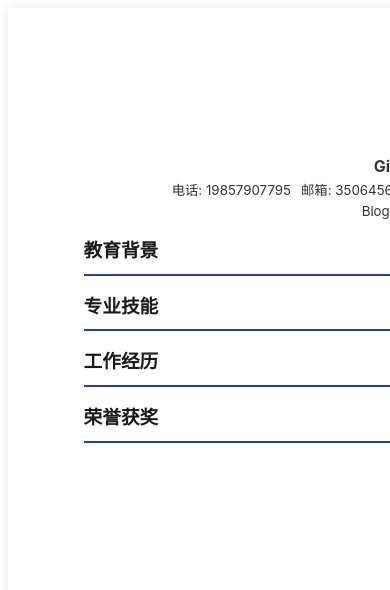
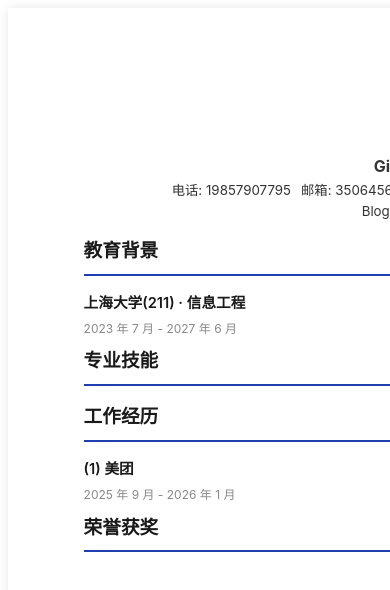
Before and after one commit to ceilf6/resume, a React (Vite) app: page / in a window 390 px wide. Shown: the top 590 px of the page. Built offline with nearby package versions, Linux system fonts and the light colour scheme.

Commit message:
feat: 优化组件库导出

```diff
--- /dev/null
+++ b/component/ItemHeader/ItemHeader.css
@@ -0,0 +1,58 @@
+/**
+ * ItemHeader 组件样式
+ * 使用 Flexbox 实现左右两端对齐布局
+ */
+
+.item-header {
+  display: flex;
+  justify-content: space-between;
+  align-items: baseline;
+  gap: 16px;
+  margin-bottom: 8px;
+}
+
+.item-header__left {
+  font-size: 11pt;
+  font-weight: 600;
+  color: #1a1a1a;
+  flex-shrink: 0;
+}
+
+.item-header__right {
+  font-size: 10pt;
+  font-weight: 400;
+  color: #666;
+  white-space: nowrap;
+  text-align: right;
+}
+
+/* 响应式处理 - 窄屏幕下换行 */
+@media screen and (max-width: 600px) {
+  .item-header {
+    flex-direction: column;
+    align-items: flex-start;
+    gap: 4px;
+  }
+
+  .item-header__right {
+    font-size: 9pt;
+    color: #888;
+  }
+}
+
+/* 打印样式优化 */
+@media print {
+  .item-header {
+    margin-bottom: 6px;
+    page-break-inside: avoid;
+  }
+
+  .item-header__left {
+    font-size: 10pt;
+  }
+
+  .item-header__right {
+    font-size: 9pt;
+    color: #333;
+  }
+}
--- /dev/null
+++ b/component/ItemHeader/ItemHeader.tsx
@@ -0,0 +1,45 @@
+/**
+ * ItemHeader 组件
+ * 用于展示工作/项目/教育经历的标题行
+ * 左侧显示名称信息，右侧显示时间信息
+ */
+
+import React from 'react';
+import './ItemHeader.css';
+
+interface ItemHeaderProps {
+  /** 左侧信息（如：上海大学 · 信息工程 或 (1) 美团） */
+  leftContent: string;
+  /** 右侧时间信息（如：2023 年 7 月 – 2027 年 6 月） */
+  rightContent: string;
+  /** 自定义类名 */
+  className?: string;
+}
+
+/**
+ * ItemHeader 组件
+ * @example
+ * <ItemHeader
+ *   leftContent="上海大学 · 信息工程"
+ *   rightContent="2023 年 7 月 – 2027 年 6 月"
+ * />
+ * @example
+ * <ItemHeader
+ *   leftContent="(1) 美团"
+ *   rightContent="2022 年 1 月 – 2023 年 12 月"
+ * />
+ */
+const ItemHeader: React.FC<ItemHeaderProps> = ({
+  leftContent,
+  rightContent,
+  className = ''
+}) => {
+  return (
+    <div className={`item-header ${className}`.trim()}>
+      <div className="item-header__left">{leftContent}</div>
+      <div className="item-header__right">{rightContent}</div>
+    </div>
+  );
+};
+
+export default ItemHeader;
--- /dev/null
+++ b/component/ItemHeader/index.ts
@@ -0,0 +1,6 @@
+/**
+ * ItemHeader 组件统一导出
+ */
+
+export { default } from './ItemHeader';
+export type { default as ItemHeaderProps } from './ItemHeader';
--- /dev/null
+++ b/component/SectionHeader/index.ts
@@ -0,0 +1,6 @@
+/**
+ * SectionHeader 组件统一导出
+ */
+
+export { default } from './SectionHeader';
+export type { default as SectionHeaderProps } from './SectionHeader';
--- /dev/null
+++ b/component/index.ts
@@ -0,0 +1,6 @@
+/**
+ * 简历组件库统一导出
+ */
+
+export { default as ItemHeader } from './ItemHeader'
+export { default as SectionHeader } from './SectionHeader'
--- a/src/App.tsx
+++ b/src/App.tsx
@@ -1,5 +1,5 @@
 import React from 'react'
-import SectionHeader from '../component/SectionHeader/SectionHeader'
+import { SectionHeader, ItemHeader } from '../component'
 
 const App: React.FC = () => {
   return (
@@ -10,7 +10,7 @@ const App: React.FC = () => {
 
         <address className="contact">
           <dl>
-            {/* Github地址（突出） */}
+            {/* Github地址（important） */}
             <strong className="important">
               <div className="row">
                 <dt>GitHub: </dt>
@@ -58,25 +58,32 @@ const App: React.FC = () => {
         {/* 教育背景 */}
         <section>
           <SectionHeader title="教育背景" />
-          {/* TODO: 添加教育背景内容 */}
+          <ItemHeader
+            leftContent="上海大学(211) · 信息工程"
+            rightContent="2023 年 7 月 - 2027 年 6 月"
+          />
         </section>
 
         {/* 专业技能 */}
         <section>
           <SectionHeader title="专业技能" />
-          {/* TODO: 添加专业技能内容 */}
         </section>
 
         {/* 工作经历 */}
         <section>
           <SectionHeader title="工作经历" />
-          {/* TODO: 添加工作经历内容 */}
+          {/* 经历1: 美团 */}
+          <div>
+            <ItemHeader
+              leftContent="(1) 美团"
+              rightContent="2025 年 9 月 - 2026 年 1 月"
+            />
+          </div>
         </section>
 
         {/* 荣誉获奖 */}
         <section>
           <SectionHeader title="荣誉获奖" />
-          {/* TODO: 添加荣誉获奖内容 */}
         </section>
       </div>
 
```
Also changed, not shown: component/ItemHeader/example.tsx (added, +17 -0 lines).
